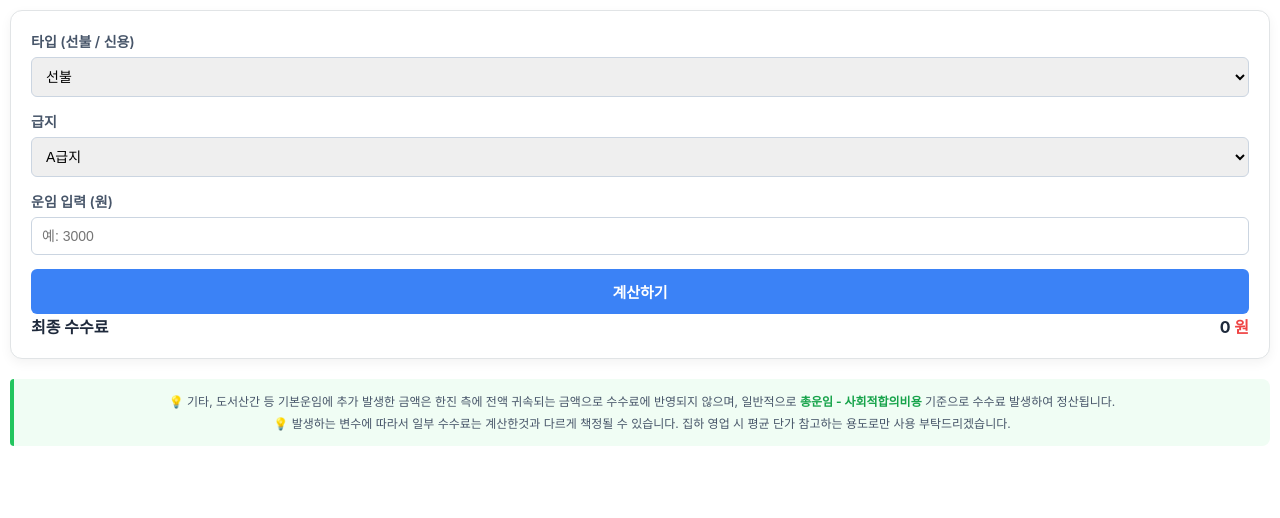
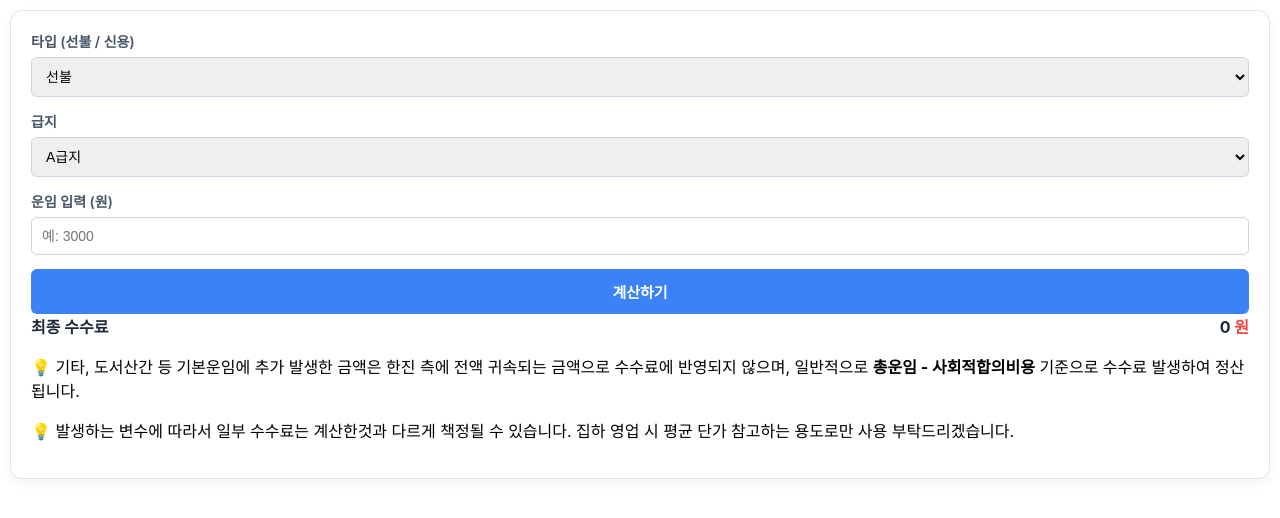
Before and after one commit to MOS-Kelly/hanjinfee, a plain HTML site: page index.html in a window 1280 px wide. Drawn offline with Linux system fonts and the light colour scheme; a script that the page names is missing.

Commit message:
Update index.html

```diff
--- a/index.html
+++ b/index.html
@@ -39,15 +39,13 @@
             <span>최종 수수료</span>
             <span class="total-price"><span id="out_result">0</span> 원</span>
         </div>
+
+        <div class="notice-box">
+            <p>💡 기타, 도서산간 등 기본운임에 추가 발생한 금액은 한진 측에 전액 귀속되는 금액으로 수수료에 반영되지 않으며, 일반적으로 <strong>총운임 - 사회적합의비용</strong> 기준으로 수수료 발생하여 정산됩니다.</p>
+            <p>💡 발생하는 변수에 따라서 일부 수수료는 계산한것과 다르게 책정될 수 있습니다. 집하 영업 시 평균 단가 참고하는 용도로만 사용 부탁드리겠습니다.</p>
+        </div>
     </div>
- <div class="callout-notice">
-    💡 기타, 도서산간 등 기본운임에 추가 발생한 금액은 한진 측에 전액 귀속되는 금액으로 수수료에 반영되지 않으며,
-    일반적으로 <strong>총운임 - 사회적합의비용</strong> 기준으로 수수료 발생하여 정산됩니다.
-    <br>
-    💡 발생하는 변수에 따라서 일부 수수료는 계산한것과 다르게 책정될 수 있습니다. 집하 영업 시 평균 단가 참고하는 용도로만 사용 부탁드리겠습니다.
 
-  </div>
-</div>
     <script src="script.js"></script>
 </body>
 </html>
```
